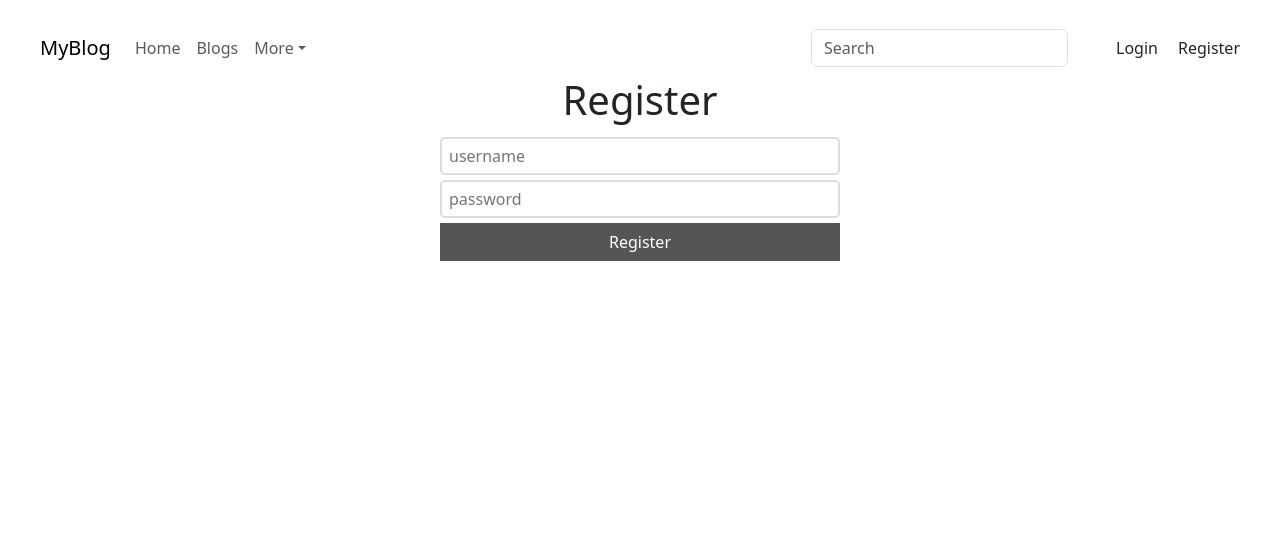
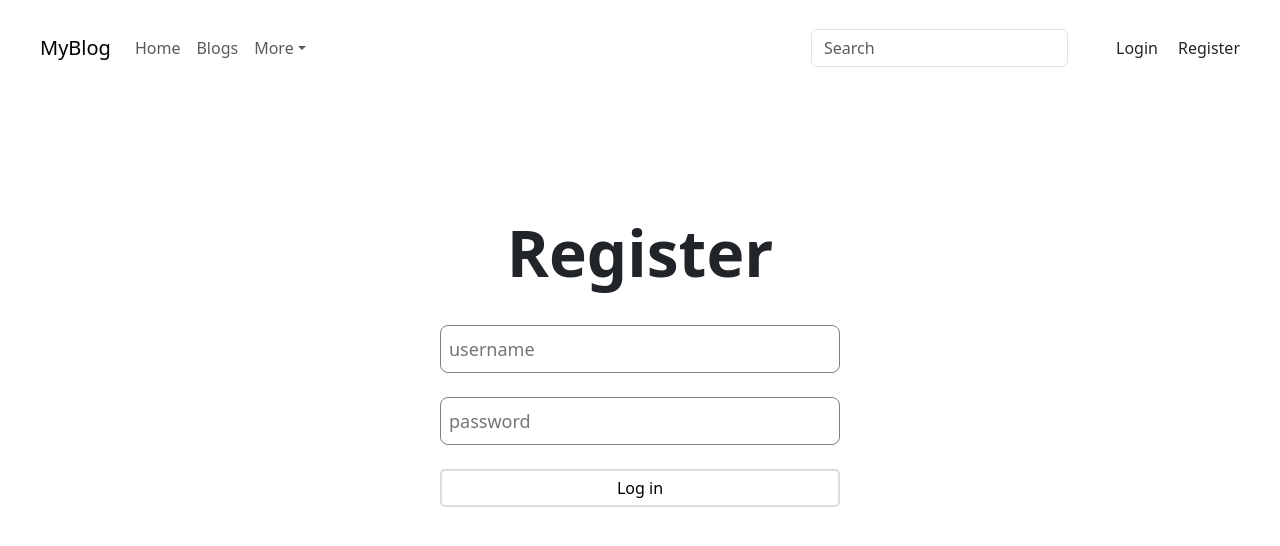
Before and after one commit to s7xdd/blog, a React (Vite) app in the folder client/: page /register in a window 1280 px wide. Shown: the top 546 px of the page. Built offline with nearby package versions, Linux system fonts and the light colour scheme; no server answers.

Commit message:
Added search functionality

```diff
--- a/client/src/App.css
+++ b/client/src/App.css
@@ -10,23 +10,6 @@ img{
   max-width: 100%;
 }
 
-
-.login-page, .register-page{
-  width: 400px;
-  display: flex;
-  flex-direction: column;
-  justify-content: center;
-  gap: 5px;
-}
-
-form.login, form.register{
-  display: flex;
-  justify-content: center;
-}
-
-.login-page, .register-page h1{
-  text-align: center;
-}
 
 
 .back-btn{
--- a/client/src/App.jsx
+++ b/client/src/App.jsx
@@ -16,9 +16,7 @@ import AllPosts from './pages/AllPosts'
 import About from './pages/About'
 import LuckyMe from './pages/LuckyMe'
 import Contact from './pages/Contact'
-
-
-
+import SearchArticle from './pages/SearchArticle'
 
 function App() {
 
@@ -37,6 +35,7 @@ function App() {
             <Route path='/luckyme' element={<LuckyMe/>}/>
             <Route path='/about' element={<About/>}/>
             <Route path='/post/:id' element={<PostPage/>}/>
+            <Route path='/post/search/:title' element={<SearchArticle/>}/>
             <Route path='/edit/:id' element={<EditPost/>}/>
             <Route path='/delete/:id' element={<DeletePost/>}/>
           </Route>
--- /dev/null
+++ b/client/src/components/NoResults.jsx
@@ -0,0 +1,9 @@
+import React from 'react'
+
+const NoResults = () => {
+  return (
+    <div><h1>No results found</h1></div>
+  )
+}
+
+export default NoResults
--- a/client/src/pages/Login.jsx
+++ b/client/src/pages/Login.jsx
@@ -1,9 +1,9 @@
+import '../styles/Login.css'
 import React, { useContext, useState } from 'react'
-import {Navigate} from 'react-router-dom'
+import { Navigate } from 'react-router-dom'
 import { UserContext } from '../UserContext'
 
-
-const Login = () => {
+const Login = (props) => {
     const [username, setUsername] = useState('')
     const [password, setPassword] = useState('')
     const [redirect, setRedirect] = useState(false)
@@ -27,10 +27,11 @@ const Login = () => {
       if(response.ok){
         response.json().then(userInfo => {
           alert('Login Successful')
+          setRedirect(true)
           setUserInfo(userInfo);
-            setRedirect(true)
         })
       }
+
   }
 
   if(redirect){
@@ -42,25 +43,36 @@ const Login = () => {
   }
 
   return (
+    <div className='mainContainer'>
+      <div className='titleContainer'>
+        <div>Login</div>
+      </div>
+      <br />
       <form className='login' onSubmit={login}>
-      <div className='login-page'>
-      <h1>Login</h1>
+        <div className='inputContainer'>
           <input
             type="text"
             placeholder='username'
             onChange={e => setUsername(e.target.value)}
+            className='inputBox'
           />
+        </div>
+        <br />
+        <div className='inputContainer'>
           <input
             type="text"
             placeholder='password'
             onChange={e => setPassword(e.target.value)}
+            className='inputBox'
           />
-        <button type='submit'>Login</button>
         </div>
-
+        <br />
+        <div className='inputContainer'>
+          <input className='inputButton' type="submit" value={'Log in'} />
+        </div>
       </form>
+    </div>
   )
 }
 
-
 export default Login
--- a/client/src/pages/Register.jsx
+++ b/client/src/pages/Register.jsx
@@ -1,3 +1,4 @@
+import '../styles/Login.css'
 import React, { useState } from 'react'
 import axios from 'axios'
 
@@ -21,23 +22,35 @@ const Register = () => {
         })
     }
   return (
-    <form className='register' onSubmit={register}>
-        <div className='register-page'>
-            <h1>Register</h1>
+    <div className='mainContainer'>
+      <div className='titleContainer'>
+        <div>Register</div>
+      </div>
+      <br />
+      <form className='login' onSubmit={register}>
+        <div className='inputContainer'>
           <input
             type="text"
             placeholder='username'
             onChange={e => setUsername(e.target.value)}
+            className='inputBox'
           />
+        </div>
+        <br />
+        <div className='inputContainer'>
           <input
             type="text"
             placeholder='password'
             onChange={e => setPassword(e.target.value)}
+            className='inputBox'
           />
-            <button type='submit'>Register</button>
         </div>
-
+        <br />
+        <div className='inputContainer'>
+          <input className='inputButton' type="submit" value={'Log in'} />
+        </div>
       </form>
+    </div>
   )
  }
 
--- /dev/null
+++ b/client/src/pages/SearchArticle.jsx
@@ -0,0 +1,46 @@
+import React, { useEffect, useState } from "react";
+import { useParams } from "react-router-dom";
+import NoResults from "../components/NoResults";
+import BlogPost from "../components/BlogPost";
+
+const SearchArticle = () => {
+
+  const [posts, setPosts] = useState([]);
+    const { title } = useParams();
+
+  useEffect(() => {
+
+
+    fetch(`${import.meta.env.VITE_URL}/post/search/${title}`).then(
+      (response) => {
+        response.json().then((posts) => {
+          setPosts(posts);
+        })
+      }
+    )
+  }, []);
+
+  if(!posts){
+    return(
+        <div>
+           <NoResults/>
+        </div>
+    )
+  }
+
+  return (
+    <div className="allpost-cont">
+      <div className="allpost-inner-cont">
+        <div>
+          <h1>Search results</h1>
+          <div className="allposts">
+            {posts.length > 0 && posts.map((post) => <BlogPost {...post} />)}
+          </div>
+        </div>
+      </div>
+    </div>
+  )
+
+};
+
+export default SearchArticle;
--- /dev/null
+++ b/client/src/styles/Login.css
@@ -0,0 +1,63 @@
+.mainContainer {
+    flex-direction: column;
+    display: flex;
+    align-items: center;
+    justify-content: center;
+    height: 70vh;
+  }
+
+  .titleContainer {
+    display: flex;
+    flex-direction: column;
+    font-size: 64px;
+    font-weight: bolder;
+    align-items: center;
+    justify-content: center;
+  }
+
+  .resultContainer,
+  .historyItem {
+    flex-direction: row;
+    display: flex;
+    width: 400px;
+    align-items: center;
+    justify-content: space-between;
+  }
+
+  .historyContainer {
+    flex-direction: column;
+    display: flex;
+    height: 200px;
+    align-items: center;
+    flex-grow: 5;
+    justify-content: flex-start;
+  }
+
+  .buttonContainer {
+    display: flex;
+    flex-direction: column;
+    align-items: center;
+    justify-content: center;
+    height: 260px;
+  }
+
+  .inputContainer {
+    display: flex;
+    flex-direction: column;
+    align-items: flex-start;
+    justify-content: center;
+  }
+
+  .inputContainer > .errorLabel {
+    color: red;
+    font-size: 12px;
+  }
+
+  .inputBox {
+    height: 48px;
+    width: 400px;
+    font-size: large;
+    border-radius: 8px;
+    border: 1px solid grey;
+    padding-left: 8px;
+  }
```
Also changed, not shown: client/src/components/Navbar.jsx (+65 -55 lines), 1 other file (tests, documents, lock files or other folders). Lines whose indentation alone changed are shown as unchanged.
